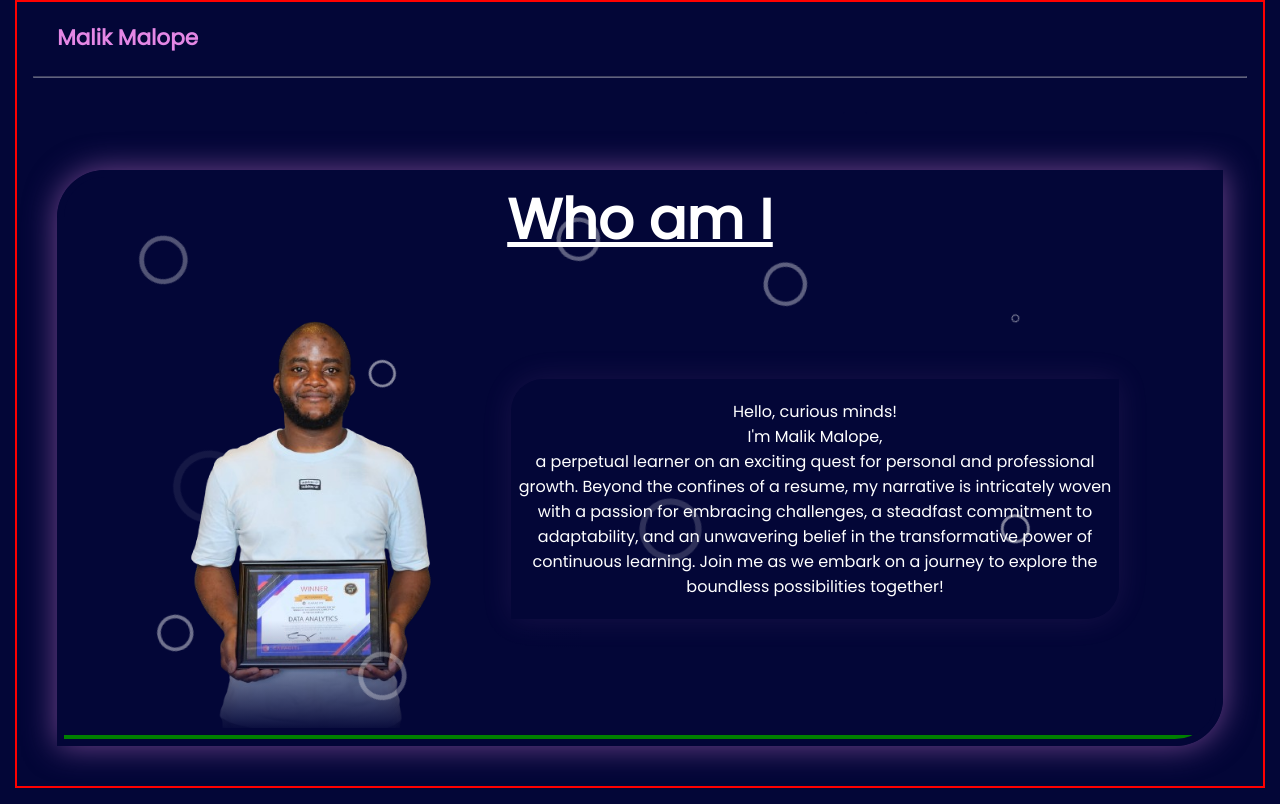
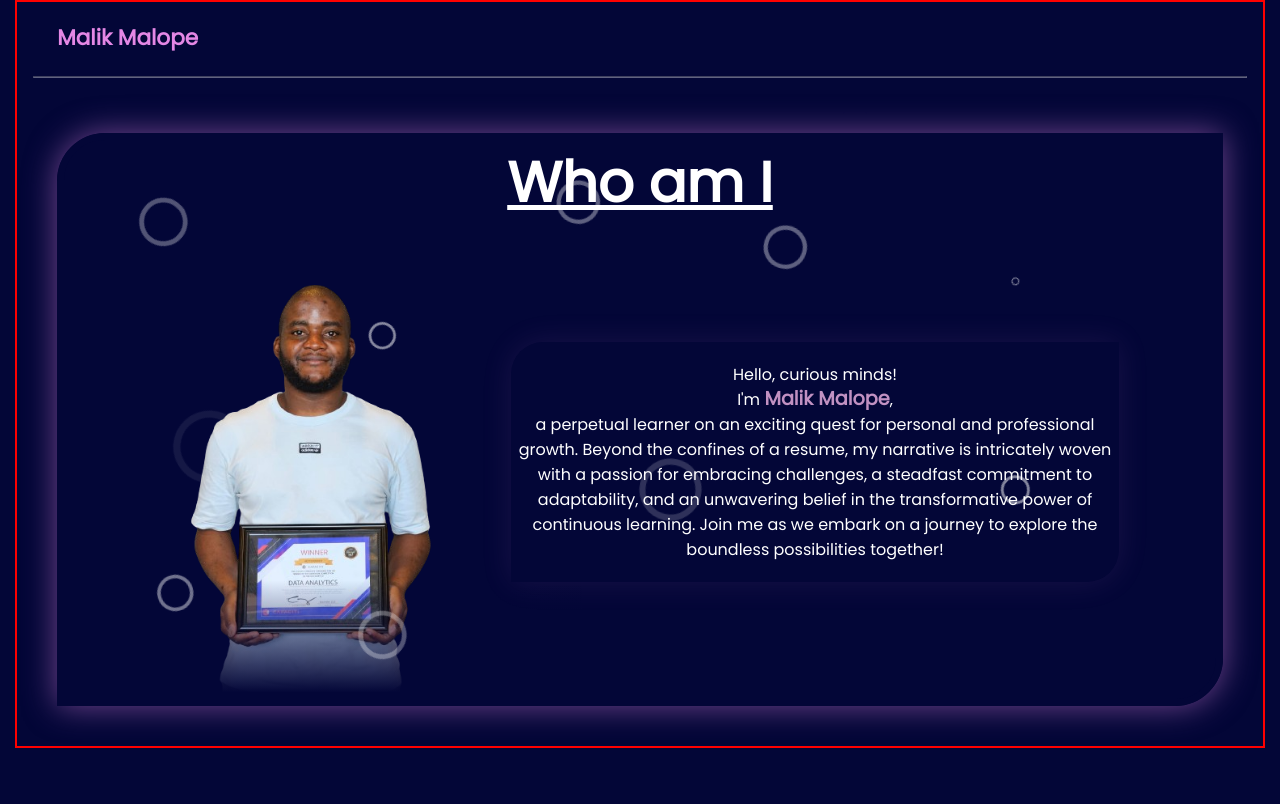
Before and after one commit to libSpace/my-react-portfolio-one, a React (Create React App) app: page /About in a window 1280 px wide. Built offline with nearby package versions, Linux system fonts and the light colour scheme.

Commit message:
Played around with the animations and alignments

```diff
--- a/src/component/About.css
+++ b/src/component/About.css
@@ -5,24 +5,35 @@
     align-content: center;
     flex-direction: column;
     margin: 2.5rem;
-    margin-top: 6rem;
-    /* border: red solid 3px; */
+    margin-top: 3.7rem;
     flex-direction: column;
-    /* animation: fadeInLeftTop 1s ease-in; */
-    animation: openAnimation 0.8s ease-in-out;
+    /* animation: openAnimation 0.8s ease-in-out; */
+    animation: openAnimation 0.8s ease-in-out, pageTransition 0.8s ease-in-out;
 }
 
-/* @keyframes fadeInLeftTop {
+@keyframes openAnimation {
     from {
       opacity: 0;
-        transform: translateX(-50%) translateY(-50%);
+      transform: translateY(-50px);
     }
     to {
       opacity: 1;
-        transform: translateX(0) translateY(0);
+      transform: translateY(0);
     }
-} */
-@keyframes openAnimation {
+  }
+
+  @keyframes pageTransition {
+    from {
+      opacity: 0;
+      transform: translateY(50px);
+    }
+    to {
+      opacity: 1;
+      transform: translateY(0);
+    }
+  }
+
+/* @keyframes openAnimation {
     0% {
         transform: scale(0.5);
         opacity: 0;
@@ -31,11 +42,9 @@
         transform: scale(1);
         opacity: 1;
     }
-}
+} */
 
 .abt-head{
-    /* border: red solid 3px; */
-    /* align-items: center;*/
     align-content: center;
     justify-content: center;
     flex-direction: column;
@@ -99,7 +108,6 @@
 
 .text-right:hover{
     box-shadow: 0 0 2rem rgba(228, 135, 229, 0.5);
-    /* animation: ease-in; */
     background-color: #1f1e63;
     transition: background-color 0.4s ease-in-out;
 }
@@ -107,8 +115,12 @@
     justify-content: center;
     text-align: center;
 }
-.box{
-    border: green solid 2px;
+.text .my-about-name{
+    color: #c191c2;
+    text-shadow: #c191c2;
+    line-height: 0.5rem;
+    font-weight: 600;
+    font-size: larger;
 }
 
 .box .div-box{
@@ -119,6 +131,7 @@
     background-color: transparent;
     border: 6px solid rgba(255,255,255,0.8);
 }
+
 .box .div-box:nth-child(1){
     top: 12%;
     left: 42%;
--- a/src/component/About.js
+++ b/src/component/About.js
@@ -24,7 +24,7 @@ export default function About() {
                   Hello, curious minds!
                 </p>
                 <p className='text'>
-                I'm Malik Malope,
+                I'm <span className='my-about-name'>Malik Malope</span>,
                 </p>
                 <p className='text'>
                 a perpetual learner on an
@@ -57,6 +57,8 @@ export default function About() {
             <div className='div-box'></div>
             <div className='div-box'></div>
             <div className='div-box'></div>
+
+
             {/* <div></div>
             <div></div>
             <div></div>
```
Also changed, not shown: src/component/TechStack.js (added). Lines whose indentation alone changed are shown as unchanged.
